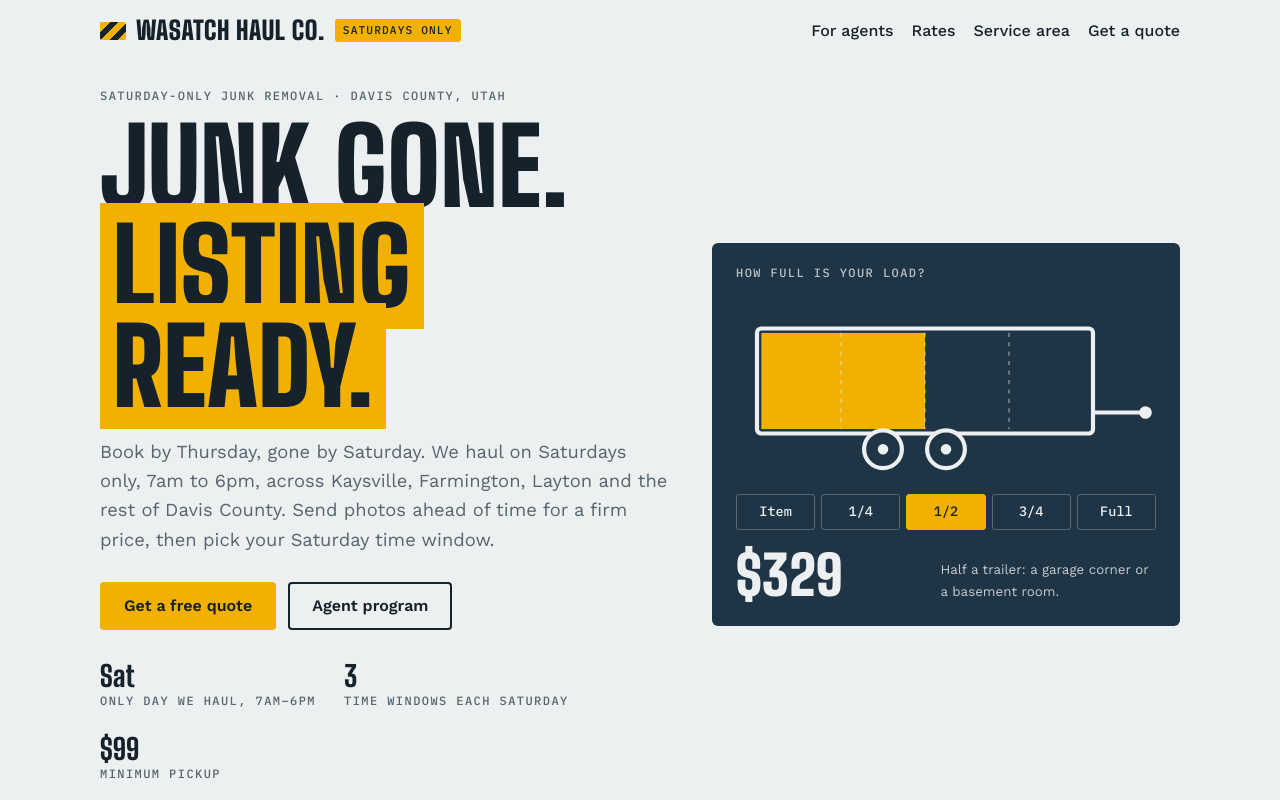
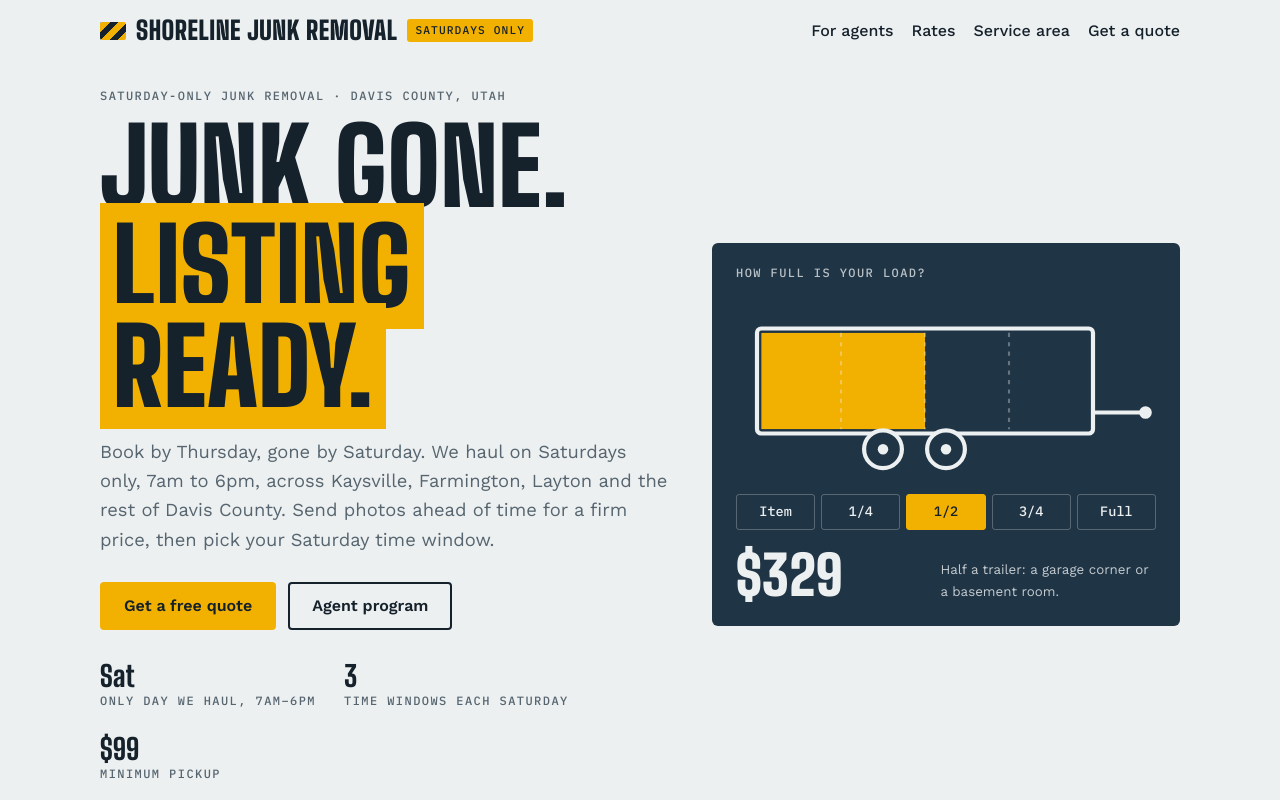
Before and after one commit to wyattorison/wasatchhaulco., a plain HTML site: page index.html in a window 1280 px wide. Shown: the top 800 px of the page. Drawn offline with nearby package versions, Linux system fonts and the light colour scheme.

Commit message:
Add files via upload

```diff
--- a/index.html
+++ b/index.html
@@ -3,8 +3,8 @@
 <head>
 <meta charset="utf-8">
 <meta name="viewport" content="width=device-width,initial-scale=1">
-<meta name="description" content="Wasatch Haul Co.: Saturday-only junk removal in Kaysville, Farmington, Layton and all of Davis County, Utah. Book by Thursday for a free quote.">
-<title>Wasatch Haul Co.</title>
+<meta name="description" content="Shoreline Junk Removal: Saturday-only junk removal in Kaysville, Farmington, Layton and all of Davis County, Utah. Book by Thursday for a free quote.">
+<title>Shoreline Junk Removal</title>
 <link rel="preconnect" href="https://fonts.googleapis.com">
 <link rel="preconnect" href="https://fonts.gstatic.com" crossorigin>
 <link rel="stylesheet" href="https://fonts.googleapis.com/css2?family=Big+Shoulders+Display:wght@700;800;900&family=Work+Sans:wght@400;500;600&family=IBM+Plex+Mono:wght@500&display=swap">
@@ -37,7 +37,7 @@
 
 /* top bar */
 .top{display:flex;justify-content:space-between;align-items:center;gap:12px;flex-wrap:wrap;padding-block:18px}
-.brand{font:900 1.6rem/1 var(--display);text-transform:uppercase;letter-spacing:.02em;display:flex;align-items:center;gap:10px}
+.brand{font:900 1.6rem/1 var(--display);text-transform:uppercase;letter-spacing:.02em;display:flex;flex-wrap:wrap;align-items:center;gap:10px}
 .brand i{display:block;width:26px;height:18px;background:repeating-linear-gradient(-45deg,var(--hivis) 0 6px,var(--ink) 6px 12px);border-radius:2px}
 .sat{font:500 .7rem/1 var(--mono);letter-spacing:.1em;text-transform:uppercase;background:var(--hivis);color:var(--hivis-ink);padding:6px 8px;border-radius:3px}
 .top nav{display:flex;gap:18px;flex-wrap:wrap;font-weight:500}
@@ -139,7 +139,7 @@
 
 <div class="wrap">
   <header class="top">
-    <div class="brand"><i aria-hidden="true"></i>Wasatch Haul Co.<span class="sat">Saturdays only</span></div>
+    <div class="brand"><i aria-hidden="true"></i>Shoreline Junk Removal<span class="sat">Saturdays only</span></div>
     <nav aria-label="Main">
       <a href="#agents">For agents</a>
       <a href="#rates">Rates</a>
@@ -295,7 +295,7 @@
         <p class="label">Free quote</p>
         <h2>Tell us what's going</h2>
         <p>Fill this out, or call or text us directly.</p>
-        <div class="phone">(801) 530-9795</div>
+        <div class="phone">(801) 555-0142</div>
         <p class="label">Hauling Saturdays only, 7am–6pm · Book by Thursday evening</p>
       </div>
       <form id="qf" novalidate>
@@ -328,7 +328,7 @@
           <p>Book by Thursday evening to get the coming Saturday.</p>
         </div>
         <div class="sent" id="sent" hidden>
-          <b>We couldn't send this from here. Copy it and text it to (801) 530-9795 with your photos.</b>
+          <b>We couldn't send this from here. Copy it and text it to (801) 555-0142 with your photos.</b>
           <pre id="sentText"></pre>
           <div><button class="btn" type="button" id="copyBtn">Copy request</button></div>
         </div>
@@ -337,7 +337,7 @@
   </section>
 
   <footer>
-    <span>© 2026 Wasatch Haul Co. · Licensed &amp; insured · Davis County, Utah</span>
+    <span>© 2026 Shoreline Junk Removal · Licensed &amp; insured · Davis County, Utah</span>
     <span>Donating usable items to local donation centers</span>
   </footer>
 </div>
```
